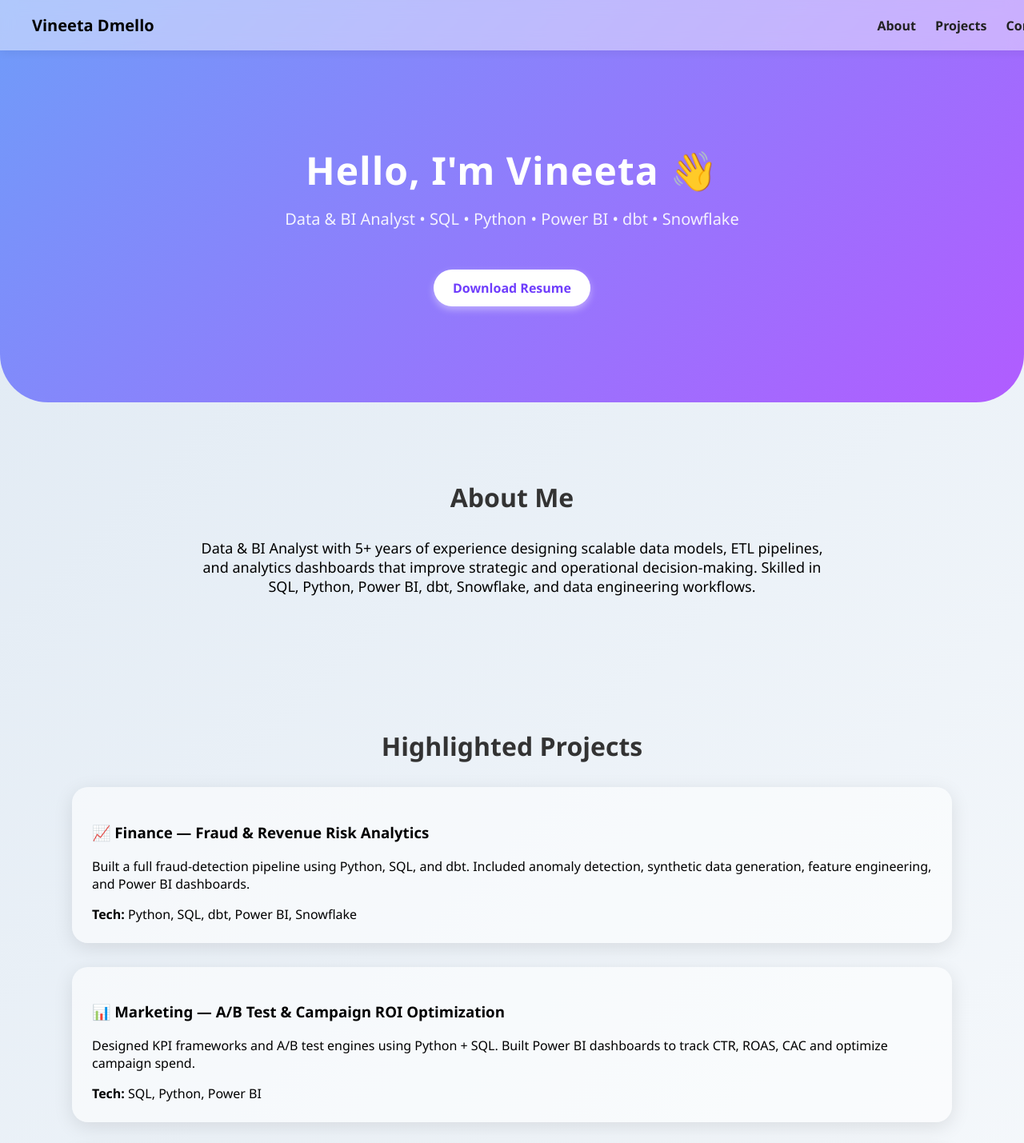
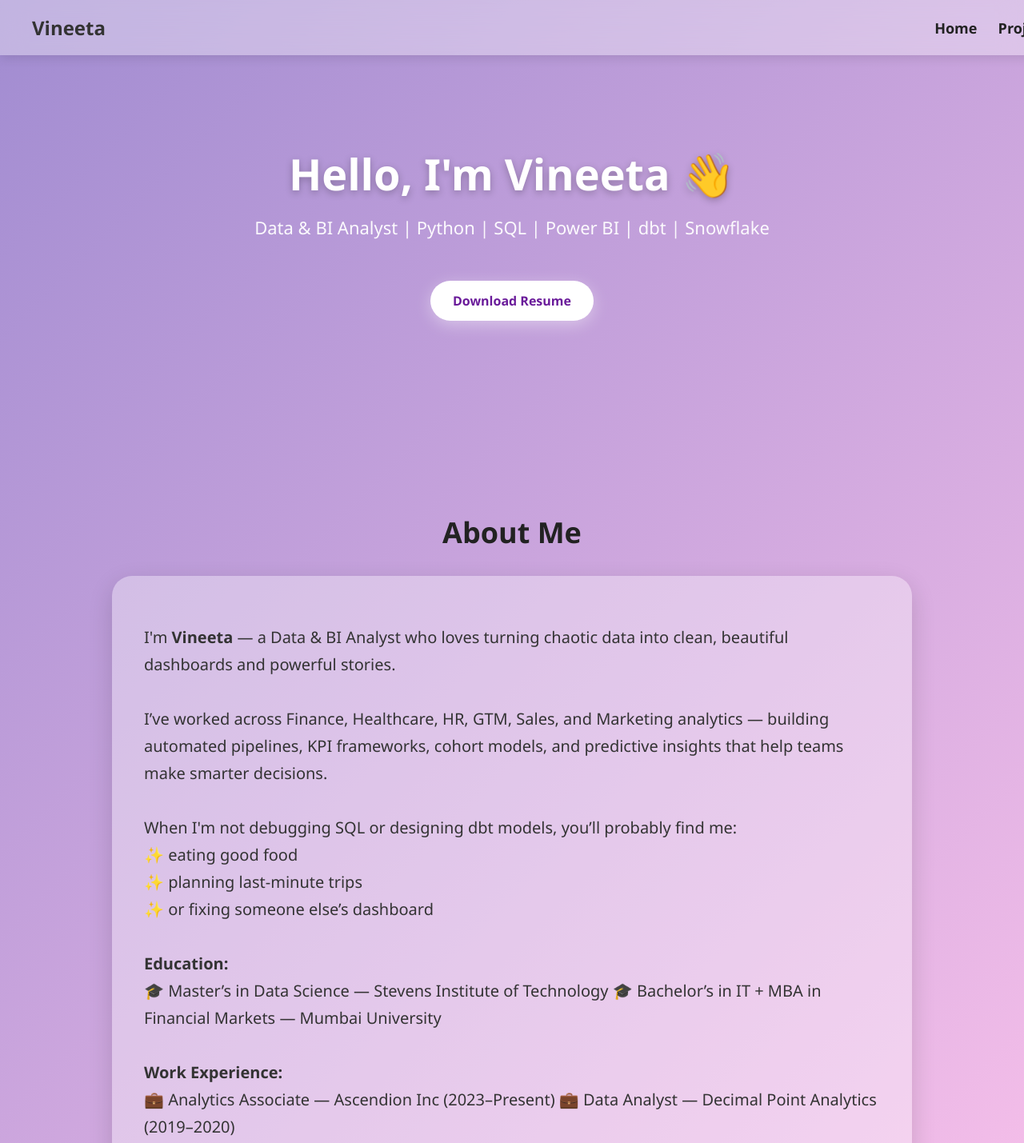
Before and after one commit to vini0611/vini0611.github.io, a plain HTML site: page index.html in a window 1280 px wide. Shown: the top 1429 px of the page at 80% size. Drawn offline with Linux system fonts and the light colour scheme.

Commit message:
Update index.html

```diff
--- a/index.html
+++ b/index.html
@@ -2,7 +2,7 @@
 <html lang="en">
 <head>
 <meta charset="UTF-8">
-<title>Vineeta Dmello | Data & BI Analyst Portfolio</title>
+<title>Vineeta Dmello | Data & BI Analyst</title>
 <meta name="viewport" content="width=device-width, initial-scale=1">
 
 <style>
@@ -10,17 +10,27 @@
 body {
   margin: 0;
   font-family: 'Segoe UI', Arial, sans-serif;
-  background: linear-gradient(135deg, #dfe9f3 0%, #ffffff 100%);
+  background: linear-gradient(135deg, #a18cd1 0%, #fbc2eb 100%);
   overflow-x: hidden;
+  color: #333;
 }
 
-/* Smooth fade-in animation */
+/* Page fade animations */
 .fade-in {
   opacity: 0;
-  transform: translateY(20px);
   animation: fadeIn 1.2s ease forwards;
 }
 @keyframes fadeIn {
+  to { opacity: 1; }
+}
+
+/* Slide animation */
+.slide-up {
+  opacity: 0;
+  transform: translateY(40px);
+  animation: slideUp 1.2s ease forwards;
+}
+@keyframes slideUp {
   to { opacity: 1; transform: translateY(0); }
 }
 
@@ -34,100 +44,93 @@ nav {
   display: flex;
   justify-content: space-between;
   align-items: center;
-  backdrop-filter: blur(10px);
-  background: rgba(255, 255, 255, 0.45);
+  backdrop-filter: blur(15px);
+  background: rgba(255, 255, 255, 0.35);
   z-index: 999;
-  box-shadow: 0 4px 10px rgba(0,0,0,0.05);
+  box-shadow: 0 4px 12px rgba(0,0,0,0.1);
 }
 
 nav a {
   color: #222;
   text-decoration: none;
-  margin-left: 20px;
+  margin-left: 22px;
   font-weight: 600;
+  font-size: 18px;
+  transition: 0.3s;
+}
+nav a:hover {
+  color: #fff;
 }
 
 /* HERO SECTION */
 header {
   text-align: center;
-  padding: 180px 20px 120px;
-  background: linear-gradient(135deg, #6f9cf9 0%, #b15cff 100%);
+  padding: 180px 20px 130px;
   color: white;
-  border-bottom-left-radius: 60px;
-  border-bottom-right-radius: 60px;
 }
 
 header h1 {
-  font-size: 48px;
+  font-size: 54px;
   margin: 0;
-  letter-spacing: 1px;
+  font-weight: 900;
+  text-shadow: 0 3px 10px rgba(0,0,0,0.25);
 }
 
 header p {
   margin-top: 15px;
-  font-size: 20px;
-  opacity: 0.9;
+  font-size: 22px;
+  opacity: 0.95;
 }
 
-.resume-btn {
+.btn {
   display: inline-block;
   margin-top: 30px;
-  padding: 12px 24px;
+  padding: 14px 28px;
   background: white;
-  color: #6f3dfc;
-  border-radius: 25px;
+  color: #6a1b9a;
+  border-radius: 30px;
   text-decoration: none;
   font-weight: bold;
   transition: 0.3s;
-  box-shadow: 0px 4px 10px rgba(255,255,255,0.4);
+  box-shadow: 0px 5px 20px rgba(255,255,255,0.4);
 }
-.resume-btn:hover {
-  transform: translateY(-3px);
-  box-shadow: 0px 8px 20px rgba(255,255,255,0.6);
+.btn:hover {
+  transform: translateY(-5px) scale(1.05);
 }
 
-/* SECTIONS */
+/* ABOUT SECTION */
 section {
-  max-width: 1100px;
+  max-width: 1000px;
   margin: auto;
-  padding: 70px 20px;
+  padding: 80px 20px;
+}
+
+.about-box {
+  background: rgba(255, 255, 255, 0.35);
+  padding: 40px;
+  border-radius: 25px;
+  backdrop-filter: blur(20px);
+  box-shadow: 0 10px 30px rgba(0,0,0,0.15);
+  transition: 0.3s;
+}
+.about-box:hover {
+  transform: translateY(-10px);
+  box-shadow: 0 15px 40px rgba(0,0,0,0.2);
 }
 
 h2 {
   text-align: center;
+  font-size: 36px;
   margin-bottom: 30px;
-  font-size: 32px;
-  color: #333;
+  color: #222;
 }
 
-/* GLASS CARDS */
-.card {
-  background: rgba(255, 255, 255, 0.55);
-  padding: 25px;
-  border-radius: 20px;
-  backdrop-filter: blur(12px);
-  box-shadow: 0 6px 25px rgba(0,0,0,0.1);
-  margin-bottom: 30px;
-  transition: 0.3s ease;
-  animation: fadeIn 1.4s ease forwards;
-}
-.card:hover {
-  transform: translateY(-8px);
-  box-shadow: 0 15px 35px rgba(0,0,0,0.15);
-}
-
-/* FOOTER */
 footer {
   text-align: center;
   padding: 40px;
+  color: #fff;
   margin-top: 40px;
-  color: #555;
-}
-
-/* LINKS */
-a {
-  color: #6f3dfc;
-  font-weight: 600;
+  font-size: 18px;
 }
 
 </style>
@@ -137,91 +140,55 @@ a {
 
 <!-- NAVBAR -->
 <nav>
-  <div style="font-weight:700; font-size:20px;">Vineeta Dmello</div>
+  <div style="font-weight:700; font-size:24px;">Vineeta</div>
   <div>
-    <a href="#about">About</a>
-    <a href="#projects">Projects</a>
-    <a href="#contact">Contact</a>
+    <a href="index.html">Home</a>
+    <a href="projects.html">Projects</a>
   </div>
 </nav>
 
 <!-- HERO -->
 <header class="fade-in">
   <h1>Hello, I'm Vineeta 👋</h1>
-  <p>Data & BI Analyst • SQL • Python • Power BI • dbt • Snowflake</p>
-  <a class="resume-btn" href="VineetaDmello_Resume.pdf" download>Download Resume</a>
+  <p>Data & BI Analyst | Python | SQL | Power BI | dbt | Snowflake</p>
+  <a class="btn" href="VineetaDmello_Resume.pdf" download>Download Resume</a>
 </header>
 
 <!-- ABOUT -->
-<section id="about" class="fade-in">
+<section class="slide-up">
   <h2>About Me</h2>
-  <p style="font-size:18px; text-align:center; max-width:800px; margin:auto;">
-    Data & BI Analyst with 5+ years of experience designing scalable data models, ETL pipelines,
-    and analytics dashboards that improve strategic and operational decision-making. Skilled in SQL, Python,
-    Power BI, dbt, Snowflake, and data engineering workflows.
-  </p>
+
+  <div class="about-box">
+
+    <p style="font-size:20px; line-height:1.7;">
+      I'm <strong>Vineeta</strong> — a Data & BI Analyst who loves turning chaotic data into clean,
+      beautiful dashboards and powerful stories.
+      <br><br>
+
+      I’ve worked across Finance, Healthcare, HR, GTM, Sales, and Marketing analytics — building
+      automated pipelines, KPI frameworks, cohort models, and predictive insights that help teams make smarter decisions.
+      <br><br>
+
+      When I'm not debugging SQL or designing dbt models, you’ll probably find me:
+      <br>✨ eating good food
+      <br>✨ planning last-minute trips
+      <br>✨ or fixing someone else’s dashboard
+      <br><br>
+
+      <strong>Education:</strong><br>
+      🎓 Master’s in Data Science — Stevens Institute of Technology
+      🎓 Bachelor’s in IT + MBA in Financial Markets — Mumbai University
+      <br><br>
+
+      <strong>Work Experience:</strong><br>
+      💼 Analytics Associate — Ascendion Inc (2023–Present)
+      💼 Data Analyst — Decimal Point Analytics (2019–2020)
+    </p>
+
+  </div>
 </section>
 
-<!-- PROJECTS -->
-<section id="projects" class="fade-in">
-  <h2>Highlighted Projects</h2>
-
-  <div class="card">
-    <h3>📈 Finance — Fraud & Revenue Risk Analytics</h3>
-    <p>Built a full fraud-detection pipeline using Python, SQL, and dbt. Included anomaly detection, synthetic data
-    generation, feature engineering, and Power BI dashboards.</p>
-    <strong>Tech:</strong> Python, SQL, dbt, Power BI, Snowflake
-  </div>
-
-  <div class="card">
-    <h3>📊 Marketing — A/B Test & Campaign ROI Optimization</h3>
-    <p>Designed KPI frameworks and A/B test engines using Python + SQL. Built Power BI dashboards to track CTR,
-    ROAS, CAC and optimize campaign spend.</p>
-    <strong>Tech:</strong> SQL, Python, Power BI
-  </div>
-
-  <div class="card">
-    <h3>🏥 Healthcare — Patient Risk & Utilization Forecasting</h3>
-    <p>Created forecasting models and dashboards for patient utilization trends, with 40% accuracy improvement.
-    Automated anomaly detection in claims data.</p>
-    <strong>Tech:</strong> Python, SQL, Power BI
-  </div>
-
-  <div class="card">
-    <h3>👥 HR — Workforce Planning & Attrition Modeling</h3>
-    <p>Built HR dashboards analyzing performance, onboarding time, and attrition risk. Automated ETL, reducing
-    HR prep effort by 80%.</p>
-    <strong>Tech:</strong> SQL, Power BI, dbt, Python
-  </div>
-
-  <div class="card">
-    <h3>🚀 GTM — Product Adoption Cohort Analytics</h3>
-    <p>Created SQL and dbt-based cohort models to understand activation, retention, and product engagement.
-    Informed product roadmap decisions.</p>
-    <strong>Tech:</strong> SQL, dbt, Snowflake
-  </div>
-
-  <div class="card">
-    <h3>💼 Sales — Pipeline Velocity & Revenue Forecasting</h3>
-    <p>Built Python forecasting models and Power BI dashboards tracking win rates, quota attainment, and pipeline
-    velocity. Improved forecast accuracy by 40%.</p>
-    <strong>Tech:</strong> Python, SQL, Power BI
-  </div>
-
-</section>
-
-<!-- CONTACT -->
-<section id="contact" class="fade-in">
-  <h2>Contact</h2>
-  <p style="text-align:center; font-size:18px;">
-    📩 Email: <a href="mailto:dmellovineeta@gmail.com">dmellovineeta@gmail.com</a><br>
-    🔗 LinkedIn: <a href="https://linkedin.com">linkedin.com/in/vineetadmello</a><br>
-  </p>
-</section>
-
-<footer>
-  © 2025 Vineeta Dmello | Crafted with 💜 & Glassmorphism
-</footer>
+<footer>© 2025 Vineeta Dmello • </footer>
 
 </body>
 </html>
```
